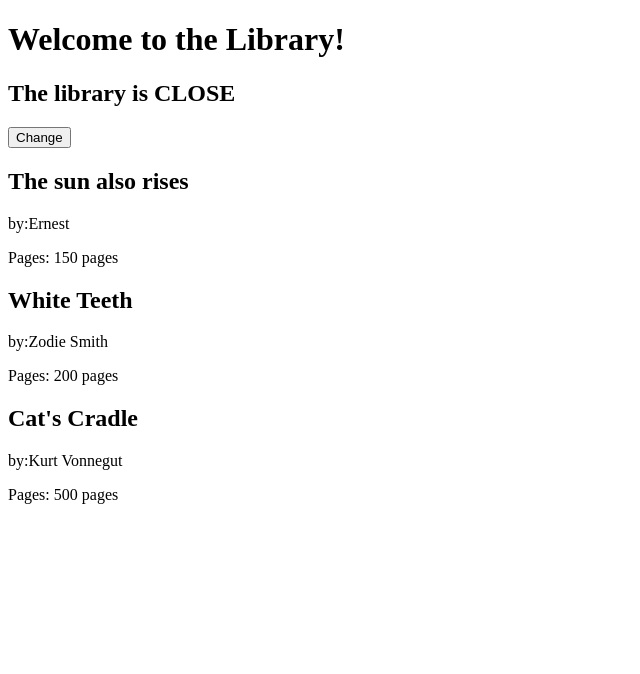
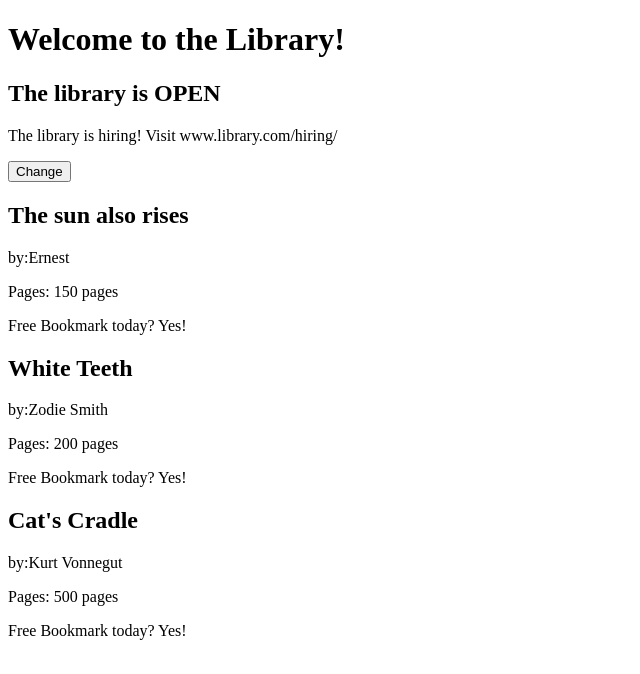
Before and after one commit to shwetarewatkar/React_learning, a React (Create React App) app in the folder ch02/my-first-app/: page / in a window 1280 px wide. Shown: the top 674 px of the page, without its empty margins (0-640 px from the left). Built offline with nearby package versions, Linux system fonts and the light colour scheme.

Commit message:
Update index.js

```diff
--- a/ch02/my-first-app/src/index.js
+++ b/ch02/my-first-app/src/index.js
@@ -20,21 +20,34 @@ let bookList = [
     {"title":"Cat's Cradle", "author":"Kurt Vonnegut","pages":500}
 ]
 
-const Book = ({title, author, pages}) =>{
+const Book = ({title, author, pages, freeBookmark}) =>{
     return(
         <section>
             <h2>{title}</h2>
             <p>by:{author}</p>
             <p>Pages: {pages} pages</p>
+            <p>Free Bookmark today? {freeBookmark ? 'Yes!' : 'No!'}</p>
         </section>
     )
 }
 
+const Hiring = () =>
+<div>
+    <p>The library is hiring! Visit www.library.com/hiring/</p>
+</div>
+
+const NotHiring = () =>
+<div>
+    <p>Hiring is closed. Please check back later!</p>
+</div>
+
 // const Library = ({books}) => {
 class Library extends React.Component{
-    state = {open: false}
-
-
+    state = {
+        open: true,
+        freeBookmark: true,
+        hiring: true
+    }
 
     toggleOpenClosed =() => {
         this.setState(prevState => ({
@@ -48,6 +61,7 @@ class Library extends React.Component{
             <div>
                 <h1>Welcome to the Library!</h1>
                 <h2>The library is {this.state.open ? 'OPEN' : 'CLOSE'}</h2>
+                {this.state.hiring ? <Hiring/> : <NotHiring/>}
                 <button onClick={this.toggleOpenClosed}>Change</button>
                 {books.map(
                     (book,i) =>
@@ -55,8 +69,9 @@ class Library extends React.Component{
                     key={i}
                     title = {book.title}
                     author={book.author}
-                    pages={book.pages}>
-                    </Book>
+                    pages={book.pages}
+                    freeBookmark={this.state.freeBookmark}
+                    />
 
                 )}
 
```
